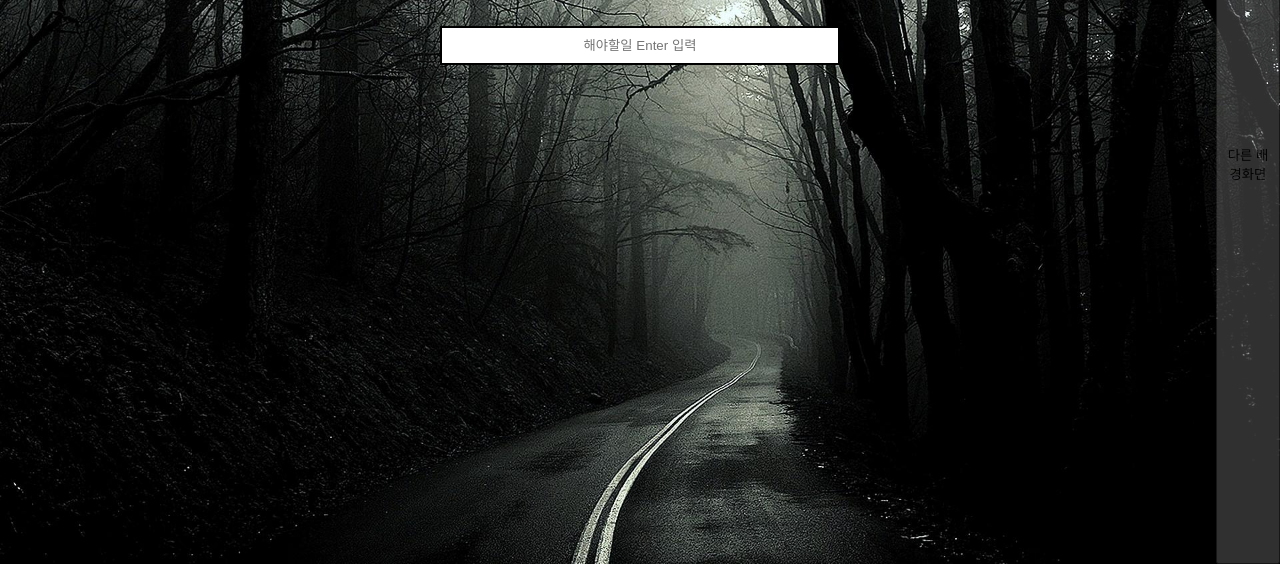
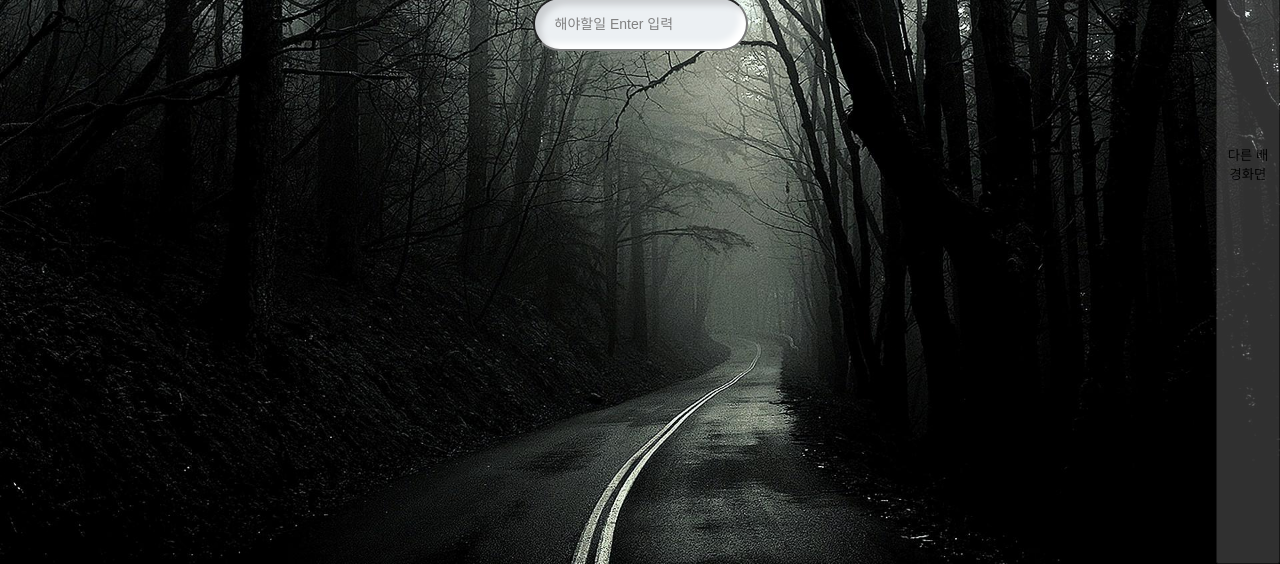
Before and after one commit to ThatHomr/ThatHomr.github.io, a plain HTML site: page index.html in a window 1280 px wide. Shown: the part 236-800 px from the top of the page. Drawn offline with Linux system fonts and the light colour scheme.

Commit message:
23-04-04 input css 변경

```diff
--- a/css/style.css
+++ b/css/style.css
@@ -70,16 +70,17 @@ h2#clock {
 form#todo-form {
   text-align: center;
 }
-
+input::placeholder {
+  color: gray;
+}
 input {
-  margin-top: 20px;
-  margin-left: center;
-  margin-bottom: 20px;
-  text-align: center;
-  box-sizing: border-box;
-  width: 400px;
+  background: #ecf0f3;
   padding: 10px;
-  border: 2px solid black;
+  padding-left: 20px;
+  height: 30px;
+  font-size: 14px;
+  border-radius: 30px;
+  box-shadow: inset 6px 6px 6px #cbced1, inset -6px -6px 6px white;
 }
 
 ul#todo-list li {
```
